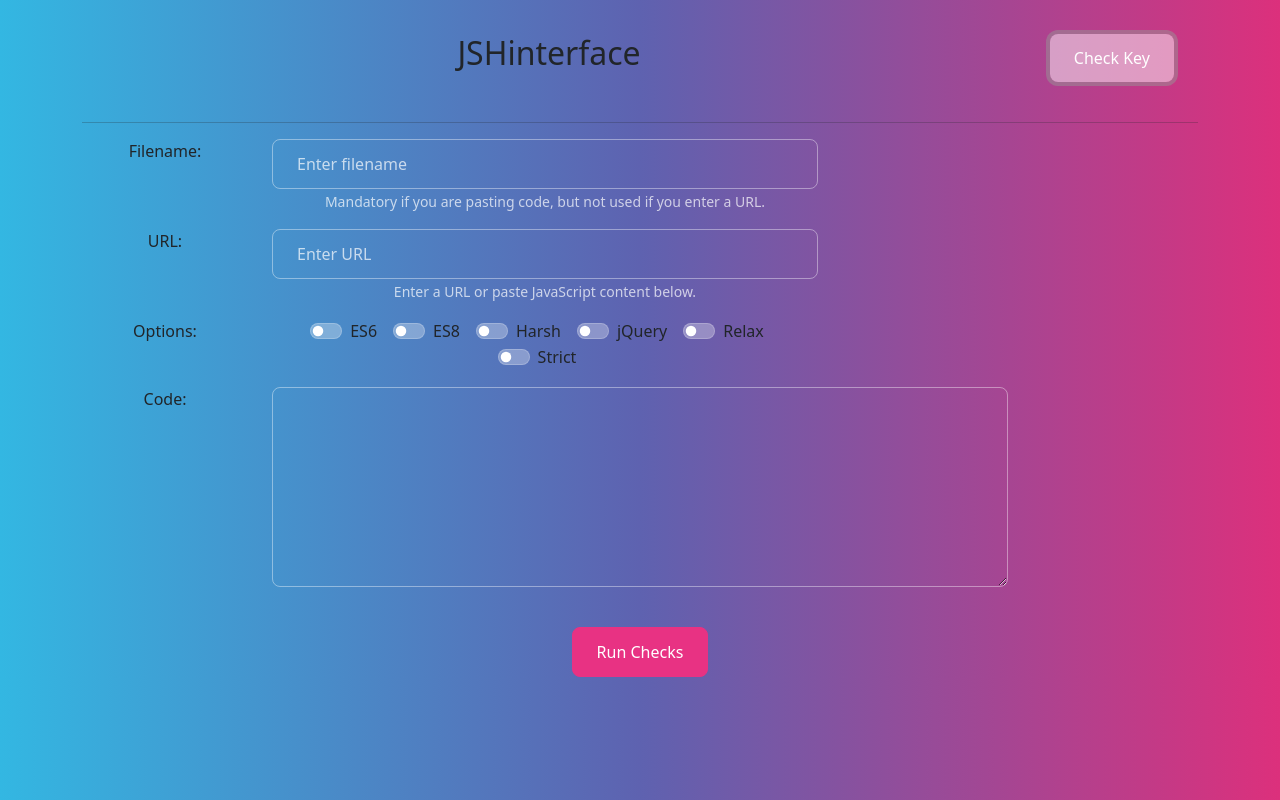
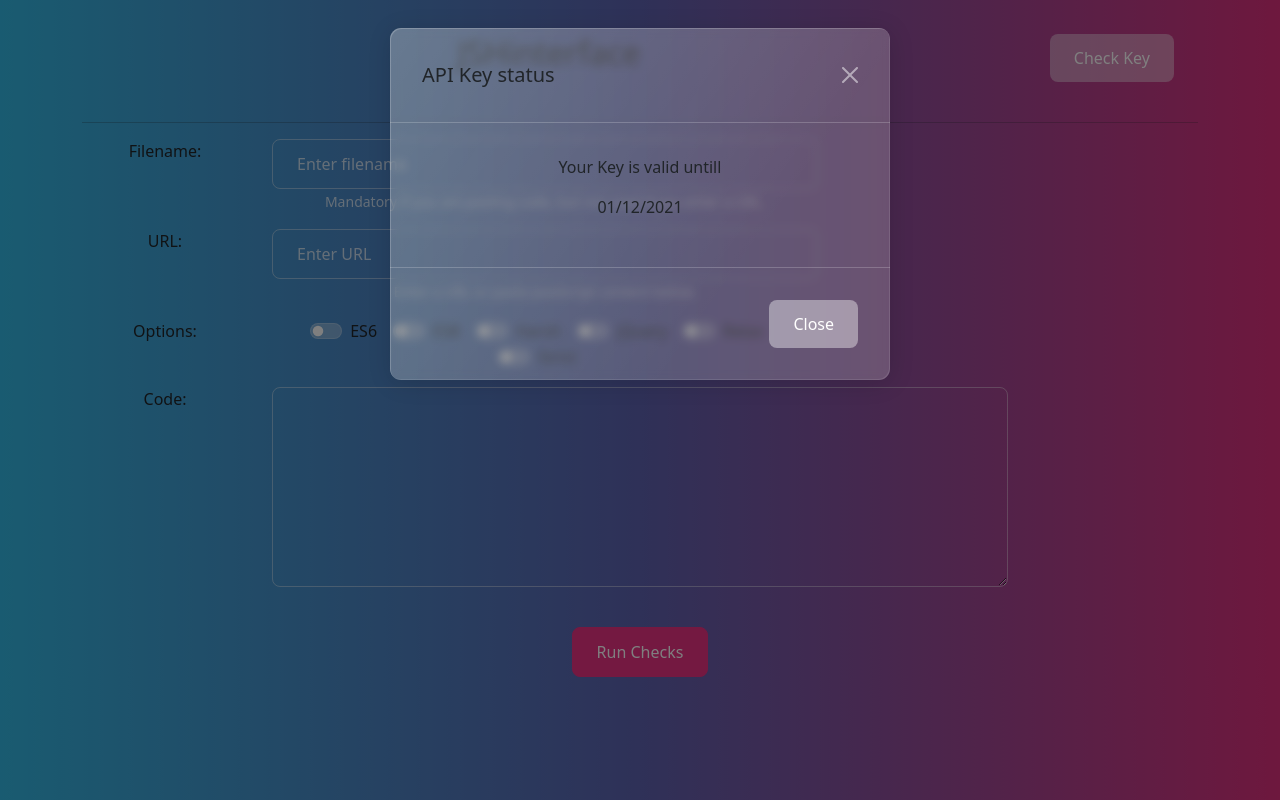
Before and after one commit to JoGorska/js-hint, a React (Create React App) app: page / in a window 1280 px wide. Both pictures are taken after a click on the button "Check Key". Built offline with nearby package versions, Linux system fonts and the light colour scheme; no server answers.

Commit message:
Add useState function to set state of APIExpiryDate and displayed it inside modal, fixed button triggering modal

```diff
--- a/src/App.js
+++ b/src/App.js
@@ -19,7 +19,7 @@ const API_URL = "https://ci-jshint.herokuapp.com/api";
 function App() {
 
 
-
+  const [APIExpiryDate, setAPIExpiryDate]  = useState("01/12/2021")
 
   // function to handle errors https://www.tjvantoll.com/2015/09/13/fetch-and-errors/
 
@@ -37,7 +37,11 @@ function handleOnClick () {
 
     .then(handleErrors)
     .then (response => response.json())
-    .then (data => console.log(data.expiry))
+
+    // first tested console.log(data.expiry), than set status for API expiry date so I could display it in the modal
+    // passed props to ModalResults Component
+    .then (data => {
+      setAPIExpiryDate(data.expiry)})
 
     .then(function(response) {
         console.log("ok");
@@ -54,7 +58,7 @@ function handleOnClick () {
 
       <FormReady />
 
-      <ModalResults />
+      <ModalResults APIExpiryDate= {APIExpiryDate}/>
 
     </div>
   )
--- a/src/components/MainHeader.js
+++ b/src/components/MainHeader.js
@@ -12,7 +12,7 @@ function MainHeader (props) {
                 {/* button to check if the key is valid */}
 
                 <div className="col-md-2 text-end">
-                    <button onClick={props.handleOnClick} id="status" className="btn btn-secondary">Check Key</button>
+                    <button onClick={props.handleOnClick} id="status" className="btn btn-secondary" data-bs-toggle="modal" data-bs-target="#resultsModal">Check Key</button>
                 </div>
             </div>
 
--- a/src/components/ModalResults.js
+++ b/src/components/ModalResults.js
@@ -1,6 +1,6 @@
 import React from "react"
 
-function ModalResults () {
+function ModalResults (props) {
     return (
 
         <div className="modal" id="resultsModal" tabIndex="-1">
@@ -10,13 +10,16 @@ function ModalResults () {
                     {/* Modal header */}
 
                     <div className="modal-header">
-                        <h5 className="modal-title" id="resultsModalTitle">Modal Header</h5>
+                        <h5 className="modal-title" id="resultsModalTitle">API Key status</h5>
                         <button type="button" className="btn-close" data-bs-dismiss="modal" aria-label="Close"></button>
                     </div>
 
                     {/* Modal body */}
 
                     <div className="modal-body" id="results-content">
+                        <p>Your Key is valid untill</p>
+                        <p>{props.APIExpiryDate}</p>
+
                     </div>
 
                     {/* Modal footer */}
```
